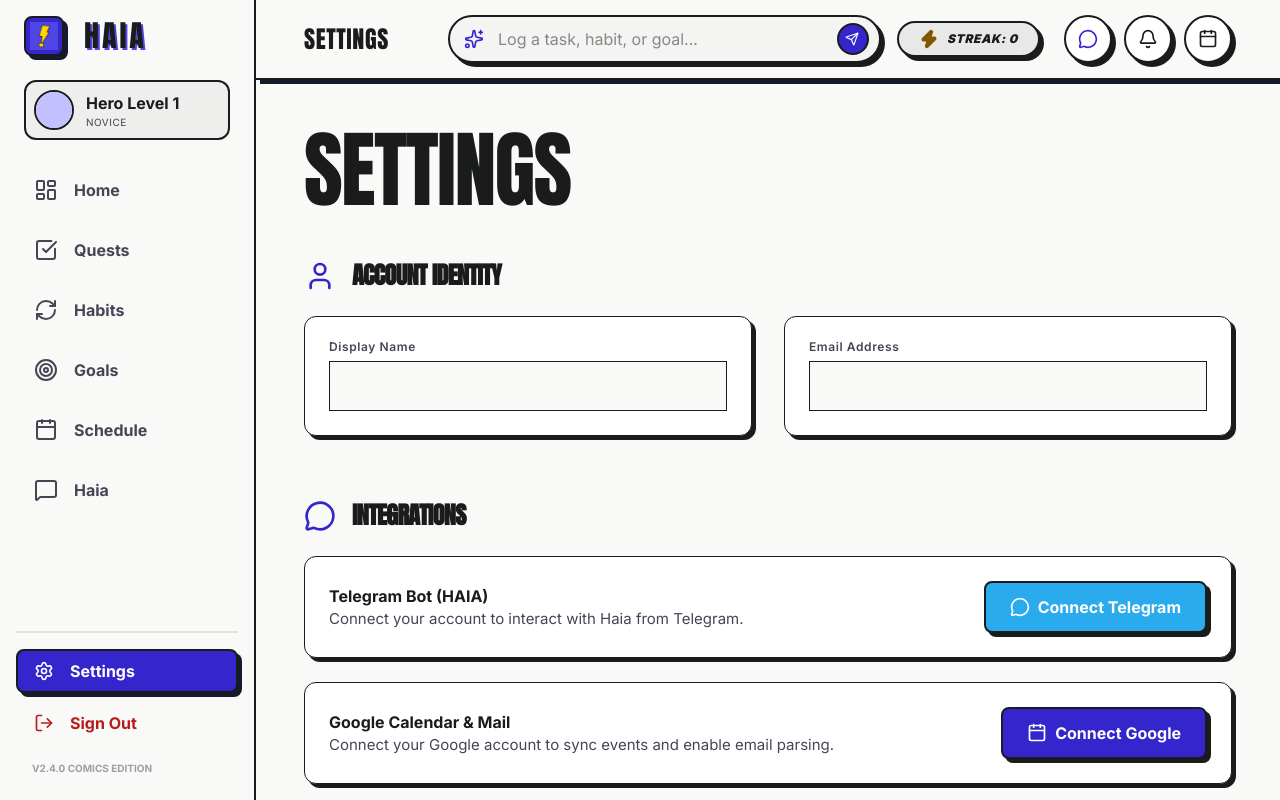
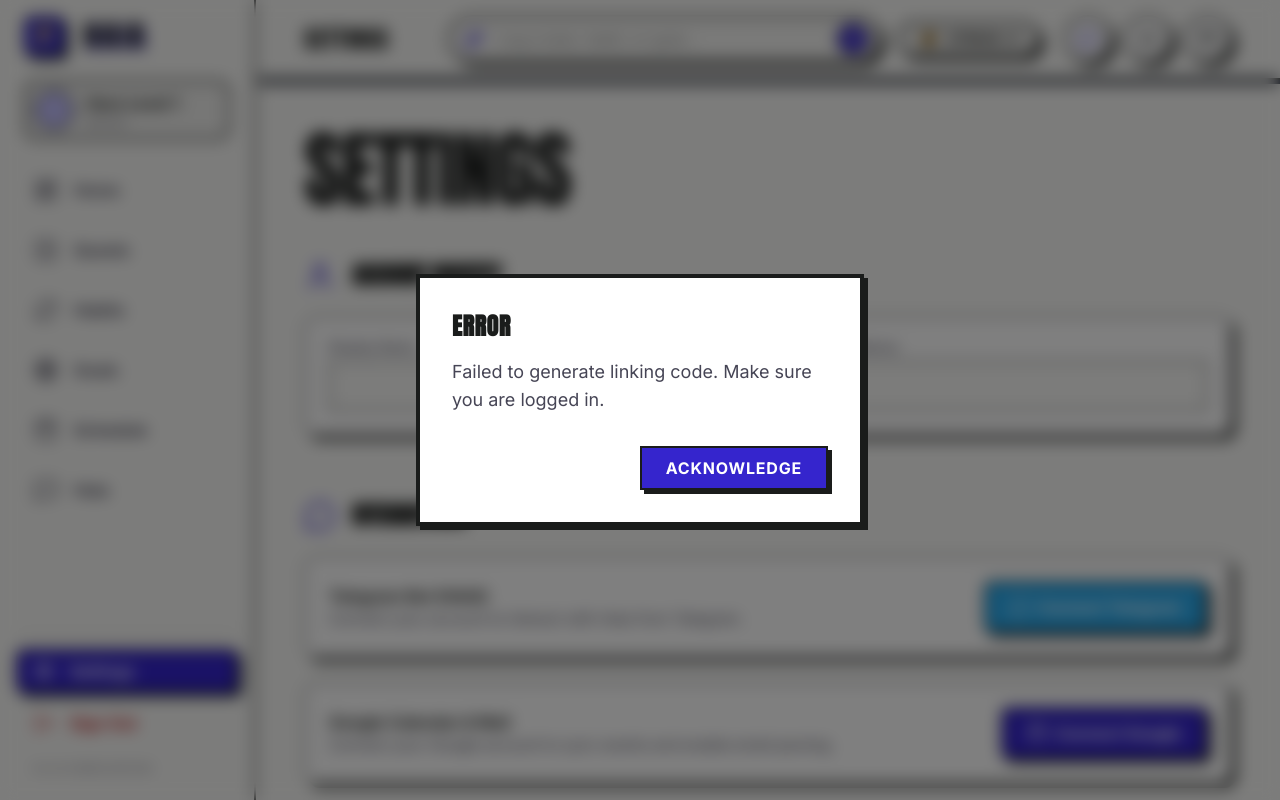
Before and after one commit to Renz5678/Haia, a Next.js app in the folder web/: page /settings in a window 1280 px wide. Both pictures are taken after a click on the button "Connect Telegram". Built offline with nearby package versions, Linux system fonts and the light colour scheme; no server answers.

Commit message:
feat: replace native browser alerts with custom AlertModal in calendar and settings tabs

```diff
--- a/web/src/app/(dashboard)/calendar/page.tsx
+++ b/web/src/app/(dashboard)/calendar/page.tsx
@@ -4,6 +4,7 @@
 import { ChevronLeft, ChevronRight, PlusCircle, RefreshCw } from "lucide-react";
 import { createClient } from "@/lib/supabase/client";
 import { createApiClient } from "@/lib/api";
+import { AlertModal } from "@/components/ui/AlertModal";
 
 const DAYS_OF_WEEK = ["Sunday", "Monday", "Tuesday", "Wednesday", "Thursday", "Friday", "Saturday"];
 
@@ -15,6 +16,13 @@
   const [habits, setHabits] = useState<any[]>([]);
   const [isGoogleConnected, setIsGoogleConnected] = useState(false);
   const [isSyncing, setIsSyncing] = useState(false);
+
+  // Alert Modal state
+  const [alertConfig, setAlertConfig] = useState<{isOpen: boolean; title: string; message: string}>({
+    isOpen: false,
+    title: "",
+    message: ""
+  });
 
   const currentDate = new Date();
   const currentMonth = currentDate.toLocaleString('default', { month: 'long' }).toUpperCase();
@@ -60,10 +68,18 @@
       if (!session) return;
       const api = createApiClient(session.access_token);
       await api.integrations.google.sync();
-      alert("Sync started in the background!");
+      setAlertConfig({
+        isOpen: true,
+        title: "Sync Started",
+        message: "Sync started in the background!"
+      });
     } catch (err) {
       console.error(err);
-      alert("Failed to sync to Google Calendar.");
+      setAlertConfig({
+        isOpen: true,
+        title: "Sync Failed",
+        message: "Failed to sync to Google Calendar."
+      });
     } finally {
       setIsSyncing(false);
     }
@@ -278,6 +294,12 @@
         </div>
       </aside>
 
+      <AlertModal
+        isOpen={alertConfig.isOpen}
+        title={alertConfig.title}
+        message={alertConfig.message}
+        onClose={() => setAlertConfig(prev => ({ ...prev, isOpen: false }))}
+      />
     </div>
   );
 }
--- a/web/src/app/(dashboard)/settings/page.tsx
+++ b/web/src/app/(dashboard)/settings/page.tsx
@@ -6,6 +6,7 @@
 import { createClient } from "@/lib/supabase/client";
 
 import { createApiClient } from "@/lib/api";
+import { AlertModal } from "@/components/ui/AlertModal";
 
 export default function SettingsPage() {
   const [deepWork, setDeepWork] = useState(true);
@@ -14,6 +15,13 @@
   const [isLinking, setIsLinking] = useState(false);
   const [isGoogleConnected, setIsGoogleConnected] = useState(false);
   const [isTelegramConnected, setIsTelegramConnected] = useState(false);
+
+  // Alert Modal state
+  const [alertConfig, setAlertConfig] = useState<{isOpen: boolean; title: string; message: string}>({
+    isOpen: false,
+    title: "",
+    message: ""
+  });
 
   const { user } = useAuthStore();
   const supabase = createClient();
@@ -30,7 +38,11 @@
       setLinkCode(res.link_code);
     } catch (err) {
       console.error("Failed to generate link code", err);
-      alert("Failed to generate linking code. Make sure you are logged in.");
+      setAlertConfig({
+        isOpen: true,
+        title: "Error",
+        message: "Failed to generate linking code. Make sure you are logged in."
+      });
     } finally {
       setIsLinking(false);
     }
@@ -49,7 +61,11 @@
       }
     } catch (err) {
       console.error("Failed to connect Google", err);
-      alert("Failed to initiate Google connection.");
+      setAlertConfig({
+        isOpen: true,
+        title: "Error",
+        message: "Failed to initiate Google connection."
+      });
     }
   };
 
@@ -78,7 +94,11 @@
     const handleMessage = (event: MessageEvent) => {
       if (event.data === 'google_connected') {
         setIsGoogleConnected(true);
-        alert("Google Calendar connected successfully!");
+        setAlertConfig({
+          isOpen: true,
+          title: "Connection Successful",
+          message: "Google Calendar connected successfully!"
+        });
       }
     };
     window.addEventListener("message", handleMessage);
@@ -284,6 +304,13 @@
         </footer>
 
       </div>
+
+      <AlertModal
+        isOpen={alertConfig.isOpen}
+        title={alertConfig.title}
+        message={alertConfig.message}
+        onClose={() => setAlertConfig(prev => ({ ...prev, isOpen: false }))}
+      />
     </div>
   );
 }
--- /dev/null
+++ b/web/src/components/ui/AlertModal.tsx
@@ -0,0 +1,34 @@
+import React from 'react';
+
+interface AlertModalProps {
+  isOpen: boolean;
+  title: string;
+  message: string;
+  onClose: () => void;
+}
+
+export function AlertModal({ isOpen, title, message, onClose }: AlertModalProps) {
+  if (!isOpen) return null;
+
+  return (
+    <div className="fixed inset-0 z-[100] flex items-center justify-center p-4 sm:p-0">
+      <div className="absolute inset-0 bg-black/50 backdrop-blur-sm" onClick={onClose}></div>
+      <div className="relative bg-white border-4 border-on-surface p-6 sm:p-8 w-full max-w-md pop-shadow transform transition-all animate-fade-in-up">
+        <h3 className="font-headline-md font-bold mb-4 anton-text text-2xl uppercase tracking-wide">
+          {title}
+        </h3>
+        <p className="font-body-md text-on-surface-variant mb-8 text-lg">
+          {message}
+        </p>
+        <div className="flex justify-end">
+          <button
+            onClick={onClose}
+            className="px-6 py-2 bg-primary text-white font-bold border-2 border-on-surface shadow-[4px_4px_0px_0px_#1a1c1b] active:translate-x-1 active:translate-y-1 active:shadow-[0px_0px_0px_0px_#1a1c1b] transition-all uppercase tracking-wider"
+          >
+            Acknowledge
+          </button>
+        </div>
+      </div>
+    </div>
+  );
+}
```
